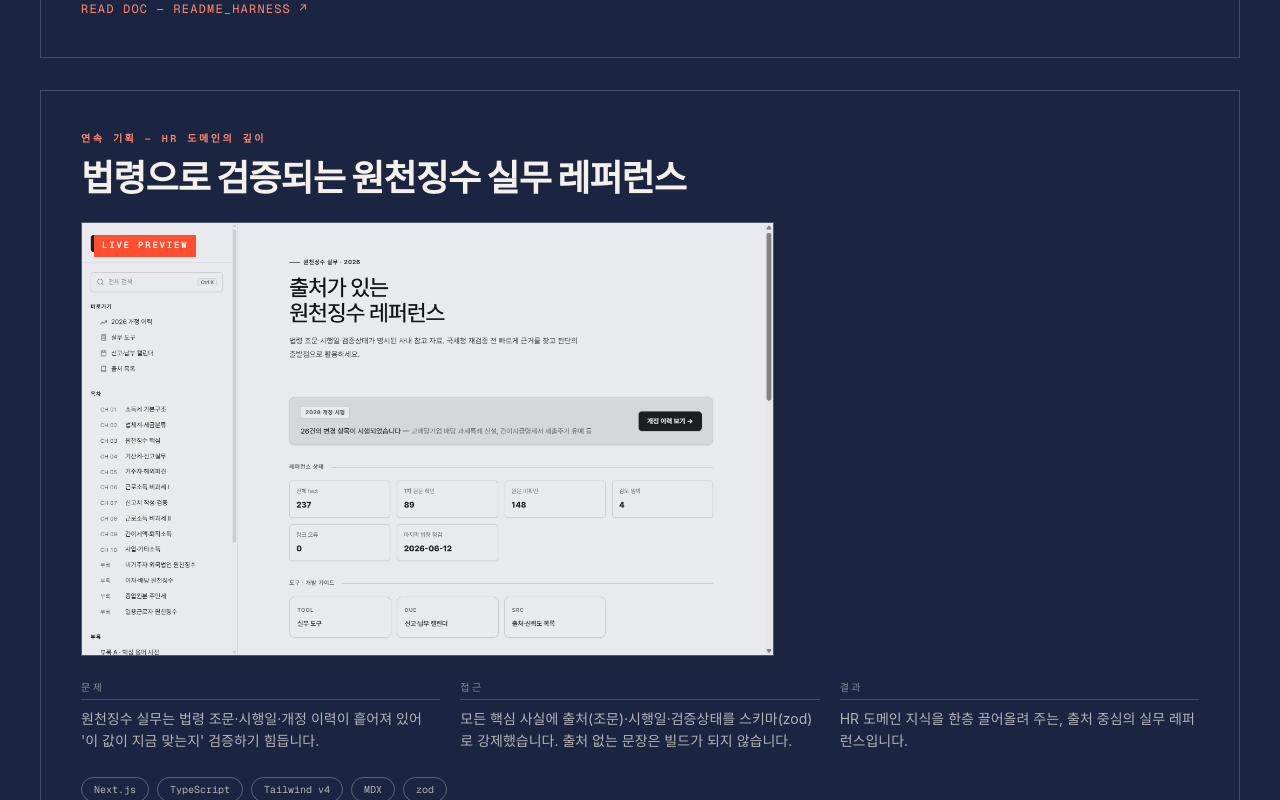
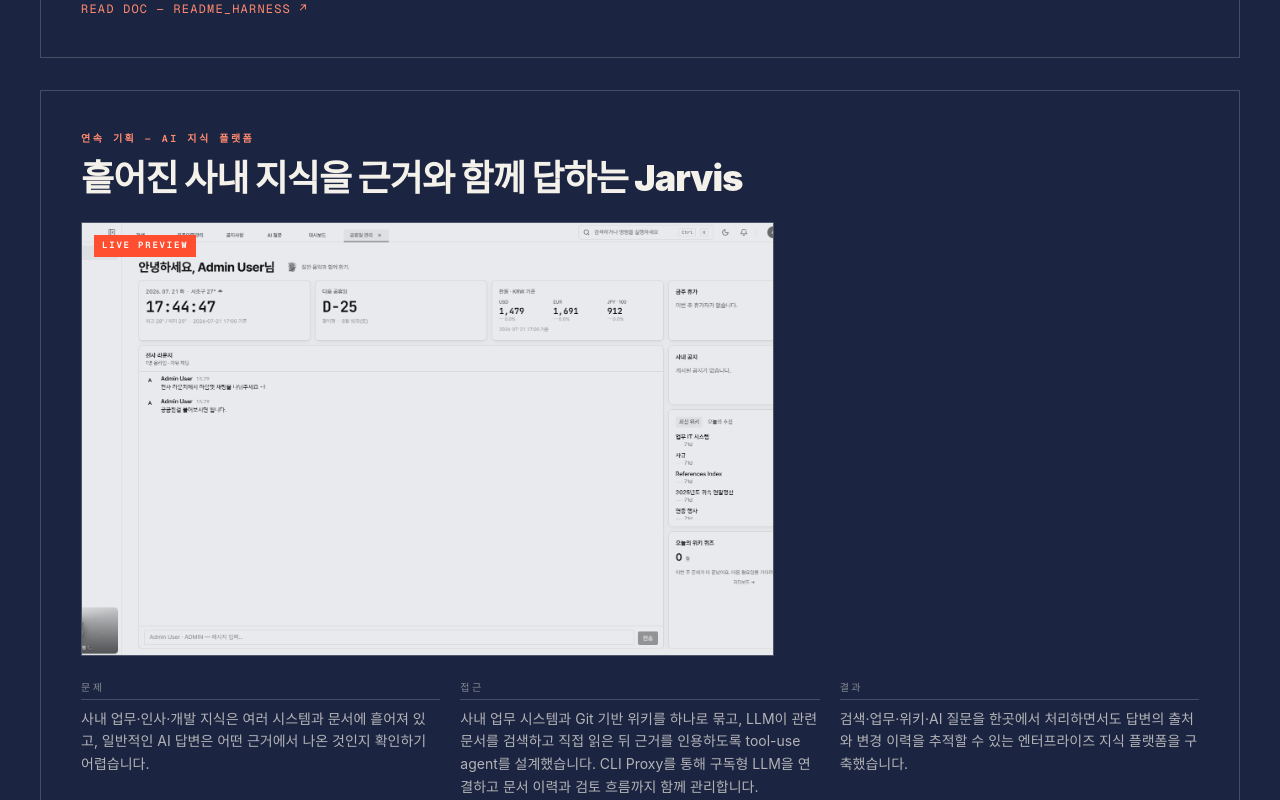
Before and after one commit to qoxmfaktmxj/landing-minseok91, a Next.js app: page / in a window 1280 px wide. Shown: the part 2000-2800 px from the top of the page. Built offline with nearby package versions, Linux system fonts and the light colour scheme; a web font is replaced by a local one.

Commit message:
feat: feature Jarvis on landing page

```diff
--- a/src/data/siteContent.ts
+++ b/src/data/siteContent.ts
@@ -97,20 +97,21 @@
     docMode: true,
   },
   {
-    id: "withhold-tax",
-    kicker: "연속 기획 — HR 도메인의 깊이",
-    title: "법령으로 검증되는 원천징수 실무 레퍼런스",
+    id: "jarvis",
+    kicker: "연속 기획 — AI 지식 플랫폼",
+    title: "흩어진 사내 지식을 근거와 함께 답하는 Jarvis",
     problem:
-      "원천징수 실무는 법령 조문·시행일·개정 이력이 흩어져 있어 '이 값이 지금 맞는지' 검증하기 힘듭니다.",
+      "사내 업무·인사·개발 지식은 여러 시스템과 문서에 흩어져 있고, 일반적인 AI 답변은 어떤 근거에서 나온 것인지 확인하기 어렵습니다.",
     approach:
-      "모든 핵심 사실에 출처(조문)·시행일·검증상태를 스키마(zod)로 강제했습니다. 출처 없는 문장은 빌드가 되지 않습니다.",
+      "사내 업무 시스템과 Git 기반 위키를 하나로 묶고, LLM이 관련 문서를 검색하고 직접 읽은 뒤 근거를 인용하도록 tool-use agent를 설계했습니다. CLI Proxy를 통해 구독형 LLM을 연결하고 문서 이력과 검토 흐름까지 함께 관리합니다.",
     result:
-      "HR 도메인 지식을 한층 끌어올려 주는, 출처 중심의 실무 레퍼런스입니다.",
-    url: "https://withhold.minseok91.cloud/",
-    urlLabel: "withhold.minseok91.cloud",
-    previewImage: "/images/withhold-thumb.png",
-    previewAlt: "원천징수 레퍼런스 라이브 화면 미리보기",
-    tech: ["Next.js", "TypeScript", "Tailwind v4", "MDX", "zod"],
+      "검색·업무·위키·AI 질문을 한곳에서 처리하면서도 답변의 출처와 변경 이력을 추적할 수 있는 엔터프라이즈 지식 플랫폼을 구축했습니다.",
+    url: "https://jarvis.minseok91.cloud/",
+    urlLabel: "jarvis.minseok91.cloud",
+    previewImage: "/images/jarvis-thumb.png",
+    previewAlt: "Jarvis 사내 업무 및 지식 플랫폼 대시보드 화면",
+    tech: ["Next.js", "PostgreSQL", "Git Wiki", "LLM Agent"],
+    accessNote: "라이브 서비스 · 로그인이 필요할 수 있습니다",
   },
 ];
 
```
Also changed, not shown: public/images/jarvis-thumb.png (added), 2 other files (tests, documents, lock files or other folders).
